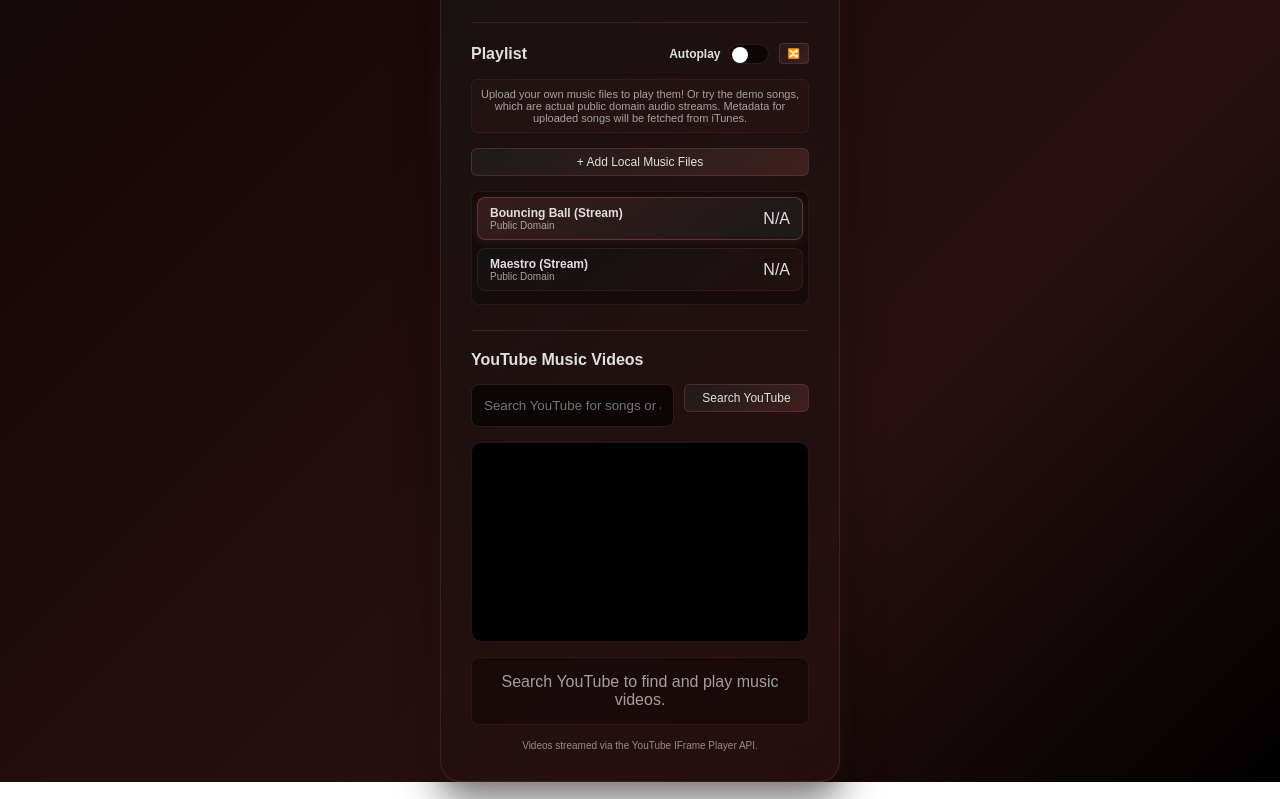
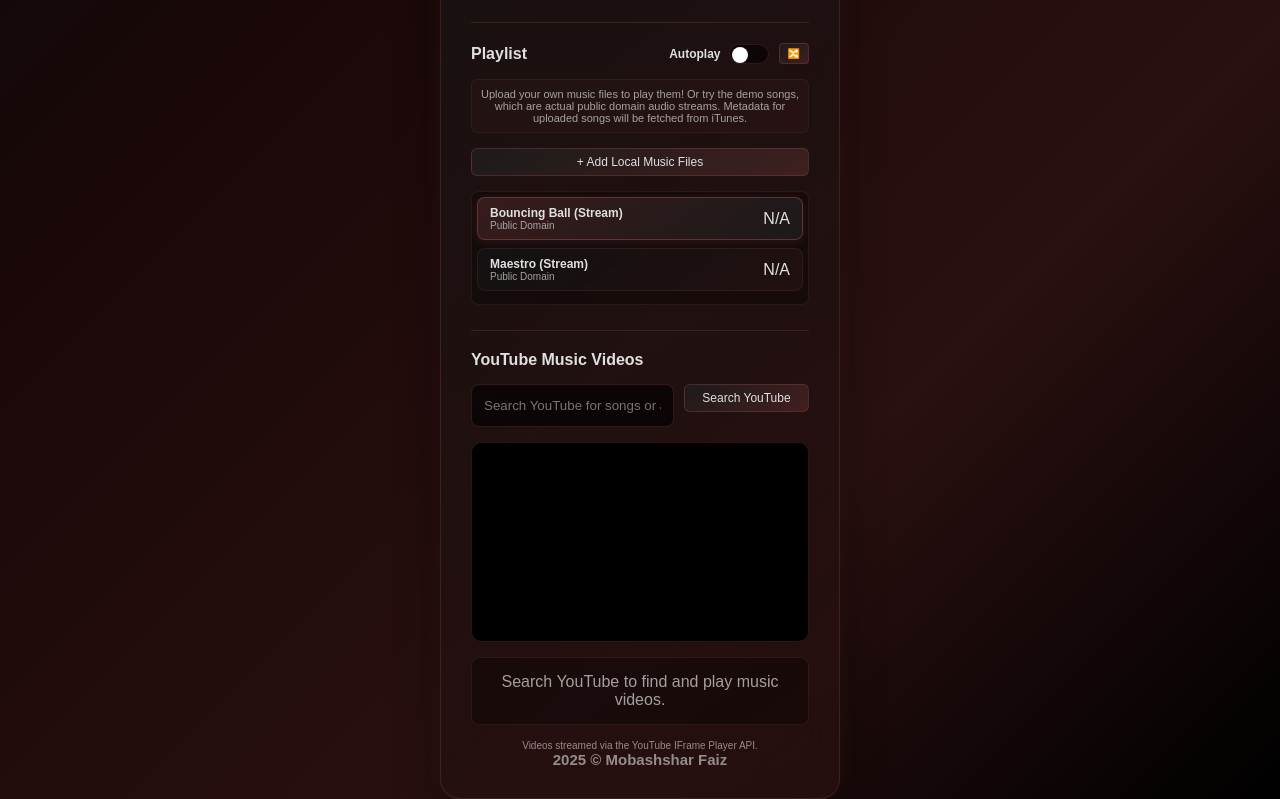
Before and after one commit to FAIZ04449/Musicube, a plain HTML site: page index.html in a window 1280 px wide. Shown: the part 485-1284 px from the top of the page. Drawn offline with Linux system fonts and the light colour scheme.

Commit message:
Add files via upload

```diff
--- a/index.html
+++ b/index.html
@@ -491,6 +491,8 @@
                 </div>
                 <div class="youtube-attribution">
                     Videos streamed via the YouTube IFrame Player API.
+
+                    <p><p><h2>2025  © Mobashshar Faiz</p></p>
                 </div>
             </div>
         </div>
@@ -1272,5 +1274,6 @@
             new MusicPlayer();
         });
     </script>
+
 </body>
 </html>
```
